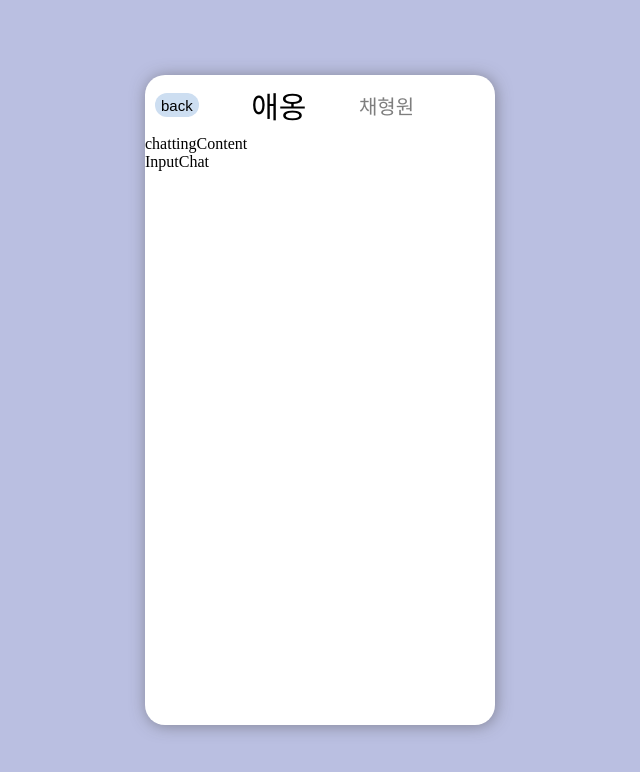
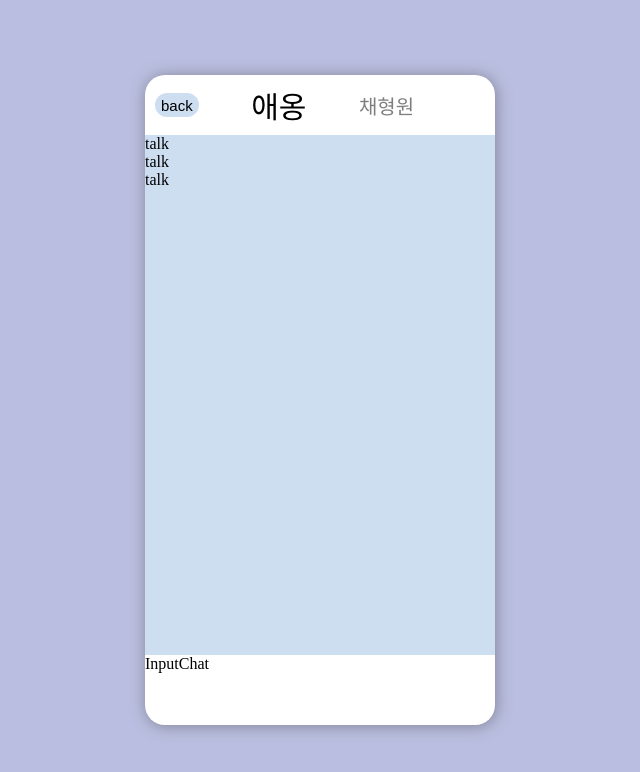
Before and after one commit to oyatplum/react-messenger-17th-Refactoring, a React (Create React App) app: page / in a window 1280 px wide. Shown: the top 772 px of the page, without its empty margins (320-960 px from the left). Built offline with nearby package versions, Linux system fonts and the light colour scheme; a web font is replaced by a local one.

Commit message:
feat: create chattingContent component

```diff
--- /dev/null
+++ b/src/Talk/talk.tsx
@@ -0,0 +1,7 @@
+import React from 'react';
+
+function talk() {
+  return <div>talk</div>;
+}
+
+export default talk;
--- a/src/chatting/chattingContent.tsx
+++ b/src/chatting/chattingContent.tsx
@@ -1,7 +1,21 @@
 import React from 'react';
+import styled from 'styled-components';
+import messageInfo from './../json/message.json';
+import Talk from './../Talk/talk';
+import { MessageInfo } from '../interface/interface';
 
 function chattingContent() {
-  return <div>chattingContent</div>;
+  return (
+    <Chatting>
+      {messageInfo[0].message.map((chat, index) => (
+        <Talk />
+      ))}
+    </Chatting>
+  );
 }
 
+const Chatting = styled.div`
+  background-color: rgb(205, 222, 241);
+  height: 520px;
+`;
 export default chattingContent;
```
